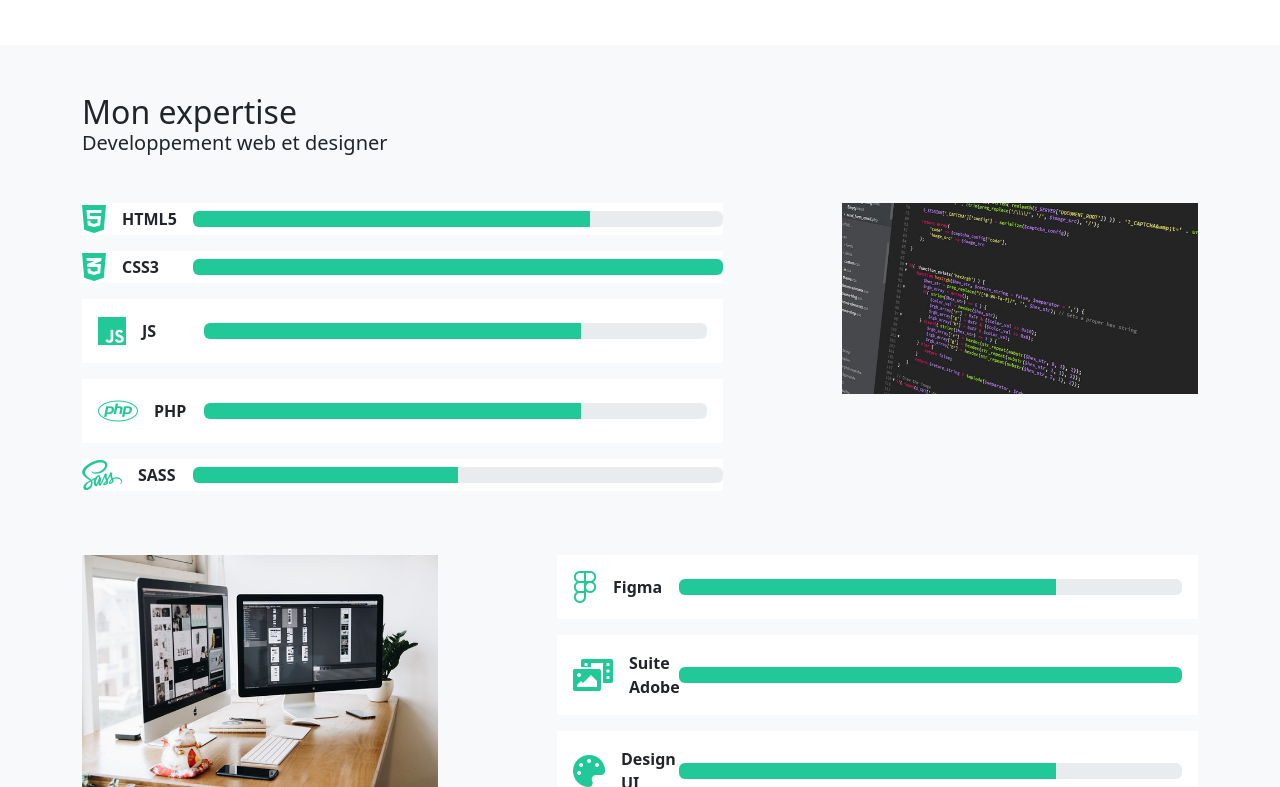
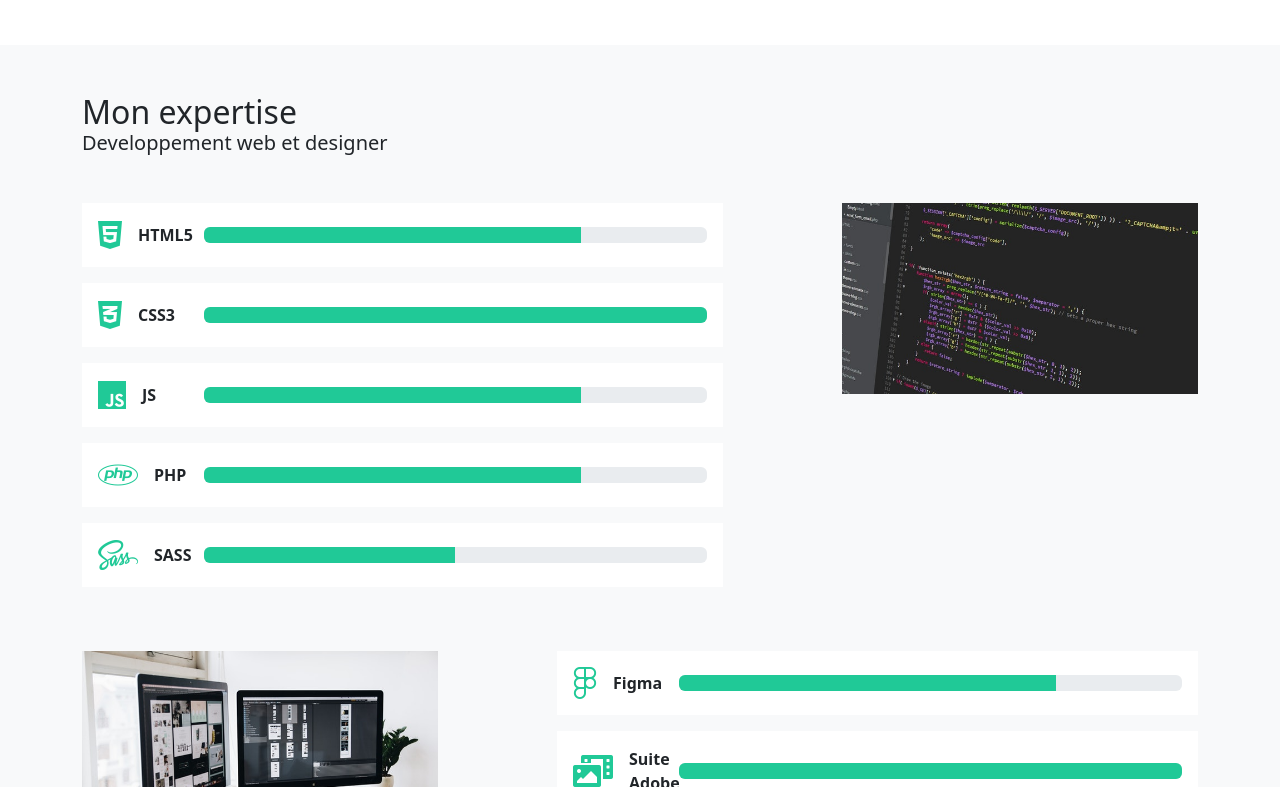
Before and after one commit to Ibrahimaseyehimza/MonPortfolio, a website: page index.html in a window 1280 px wide. Shown: the part 509-1296 px from the top of the page. Drawn offline with nearby package versions, Linux system fonts and the light colour scheme.

Commit message:
mis à jour

```diff
--- a/index.html
+++ b/index.html
@@ -67,8 +67,8 @@
                  <div class="row gy-4 mt-4">
                     <div class="col-12 col-md-7">
 
-                        <!-- Barre de progression -->
-                         <div class="mb-3 bg-white">
+                        <!-- Progress bar -->
+                        <div class="mb-3 p-3 bg-white">
                             <div class="row align-items-center">
                                 <div class="col-5 col-sm-4 col-lg-3 col-xl-2">
                                     <div class="d-flex align-items-center">
@@ -77,18 +77,16 @@
                                     </div>
                                 </div>
                                 <div class="col">
-                                    <div class="progress " data-bs-toggle="tooltip" title="75%">
+                                    <div class="progress">
                                         <div class="progress-bar w-75" role="progressbar" aria-valuenow="75"
                                              aria-valuemin="0" aria-valuemax="100">
-
                                         </div>
-
+                                    </div>
+                                </div>
                             </div>
                         </div>
 
-                            </div>
-                         </div>
-                         <div class="mb-3 bg-white">
+                        <div class="mb-3 p-3 bg-white">
                             <div class="row align-items-center">
                                 <div class="col-5 col-sm-4 col-lg-3 col-xl-2">
                                     <div class="d-flex align-items-center">
@@ -97,15 +95,15 @@
                                     </div>
                                 </div>
                                 <div class="col">
-                                    <div class="progress" data-bs-toggle="tooltip" title="100%">
+                                    <div class="progress">
                                         <div class="progress-bar w-100" role="progressbar" aria-valuenow="100"
                                              aria-valuemin="0" aria-valuemax="100">
-
                                         </div>
                                     </div>
                                 </div>
                             </div>
                         </div>
+
                         <div class="mb-3 p-3 bg-white">
                             <div class="row align-items-center">
                                 <div class="col-5 col-sm-4 col-lg-3 col-xl-2">
@@ -115,53 +113,46 @@
                                     </div>
                                 </div>
                                 <div class="col">
-                                    <div class="progress" data-bs-toggle="tooltip" title="75%">
+                                    <div class="progress">
                                         <div class="progress-bar w-75" role="progressbar" aria-valuenow="75"
                                              aria-valuemin="0" aria-valuemax="100">
-
+                                        </div>
                                     </div>
                                 </div>
                             </div>
                         </div>
 
-                         </div>
                         <div class="mb-3 p-3 bg-white">
                             <div class="row align-items-center">
                                 <div class="col-5 col-sm-4 col-lg-3 col-xl-2">
                                     <div class="d-flex align-items-center">
                                         <i class="fab fa-php fa-2x me-3 text-primary"></i>
                                         <p class="fw-bold m-0">PHP</p>
-
                                     </div>
                                 </div>
                                 <div class="col">
-                                    <div class="progress" data-bs-toggle="tooltip" title="75%">
+                                    <div class="progress">
                                         <div class="progress-bar w-75" role="progressbar" aria-valuenow="75"
                                              aria-valuemin="0" aria-valuemax="100">
-
+                                        </div>
                                     </div>
                                 </div>
                             </div>
                         </div>
 
-                         </div>
-                         <div class="mb-3 bg-white">
+                        <div class="mb-3 p-3 bg-white">
                             <div class="row align-items-center">
                                 <div class="col-5 col-sm-4 col-lg-3 col-xl-2">
                                     <div class="d-flex align-items-center">
-                                        <i class="fab fa-sass fa-2x fa-2x me-3 text-primary"></i>
+                                        <i class="fab fa-sass fa-2x me-3 text-primary"></i>
                                         <p class="fw-bold m-0">SASS</p>
-
                                     </div>
-
                                 </div>
                                 <div class="col">
-                                    <div class="progress" data-bs-toggle="tooltip" title="50%">
+                                    <div class="progress">
                                         <div class="progress-bar w-50" role="progressbar" aria-valuenow="50"
                                              aria-valuemin="0" aria-valuemax="100">
-
                                         </div>
-
                                     </div>
                                 </div>
                             </div>
@@ -169,7 +160,7 @@
 
                     </div>
                     <div class="col-12 offset-md-1 col-md-4">
-                        <img src="img/code.jpg" alt="écran montrant du code php" width="100%">
+                        <img src="../img/code.jpg" alt="écran montrant du code php" width="100%">
                     </div>
                 </div>
 
@@ -511,6 +502,7 @@
                 </div>
             </div>
         </section>
+    </main>
         <footer class="border-top">
             <div class="container py-5">
                 <div class="row gy-4 align-items-center">
@@ -571,7 +563,6 @@
                     </div>
                   </div>
         </footer>
-    </main>
     <script>
         var tooltipTriggerList = [].slice.call(document.querySelectorAll('[data-bs-toggle="tooltip"]'))
         var tooltipList = tooltipTriggerList.map(function (tooltipTriggerEl) {
```
Lines whose indentation alone changed are shown as unchanged.
